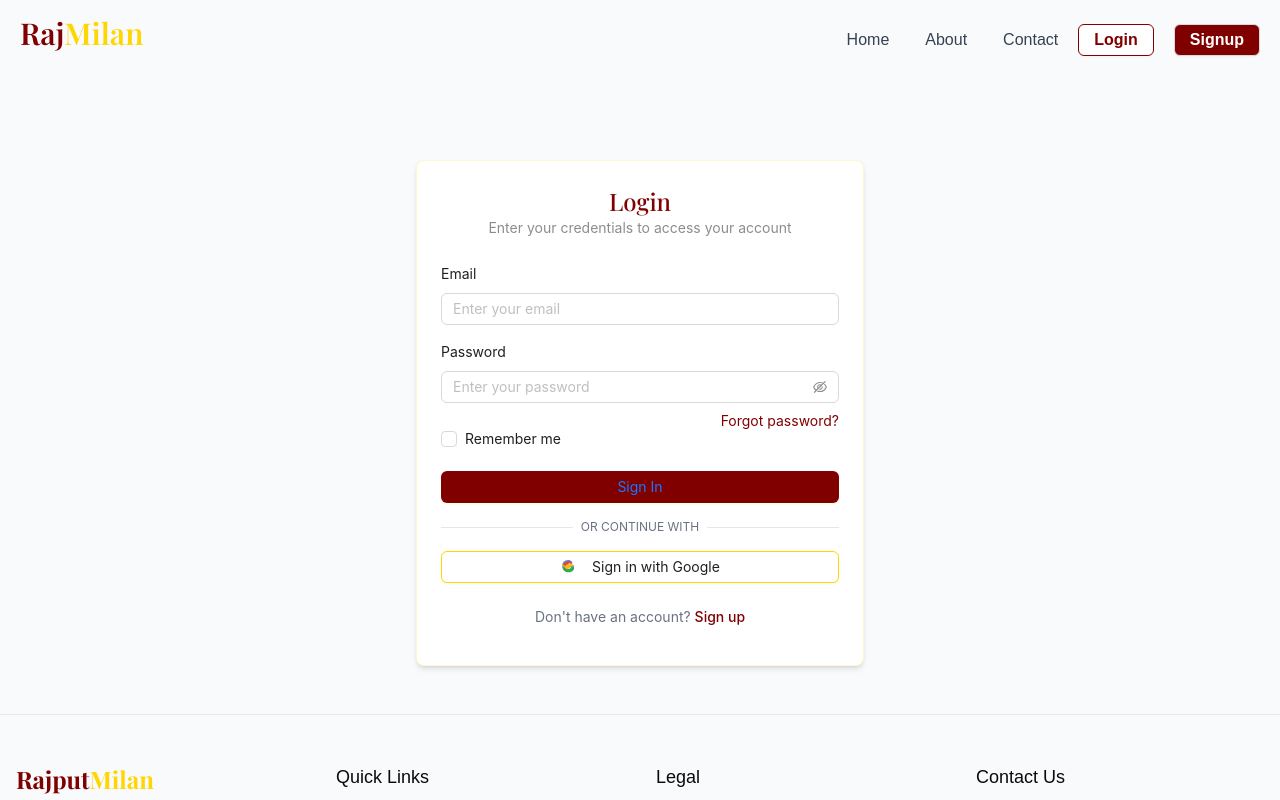
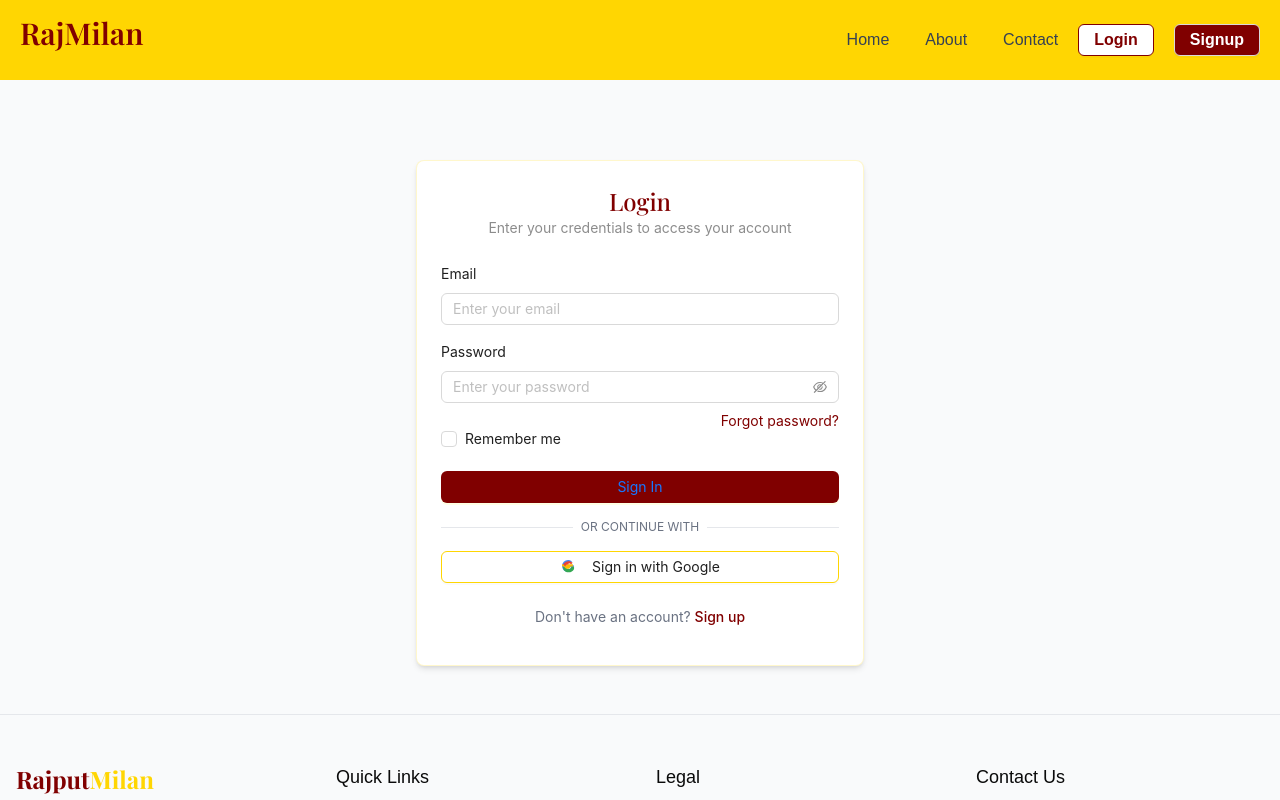
Before and after one commit to anshumandev2025/raj-milan, a Next.js app in the folder apps/web/: page /auth/login in a window 1280 px wide. Shown: the top 800 px of the page. Built offline with nearby package versions, Linux system fonts and the light colour scheme; a web font is replaced by a local one; what @ant-design/nextjs-registry would draw is missing.

Commit message:
Make:navbar fixed at top and change it's bg color

```diff
--- a/apps/web/components/Logo.tsx
+++ b/apps/web/components/Logo.tsx
@@ -3,7 +3,7 @@ import React from "react";
 export const Logo = () => {
   return (
     <h2 className="text-3xl font-semibold text-primary font-playfair">
-      Raj<span className="text-secondary">Milan</span>
+      RajMilan
     </h2>
   );
 };
--- a/apps/web/components/homePage/Navbar.tsx
+++ b/apps/web/components/homePage/Navbar.tsx
@@ -38,7 +38,7 @@ const Navbar = () => {
 
   return (
     <>
-      <div className="flex h-20 items-center justify-between px-5 relative z-10">
+      <div className="flex h-20 items-center justify-between px-5 sticky top-0 z-100 bg-secondary">
         <Logo />
         <div className="flex items-center gap-5">
           <div className="gap-9 hidden md:flex">
```
